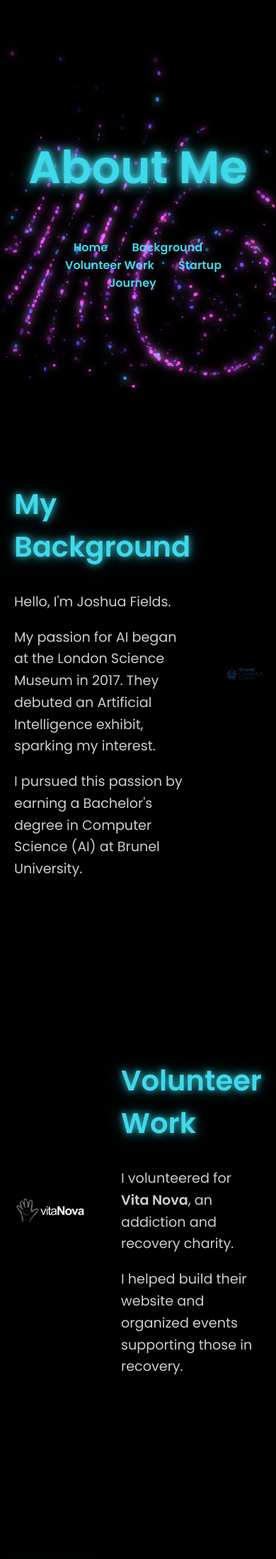
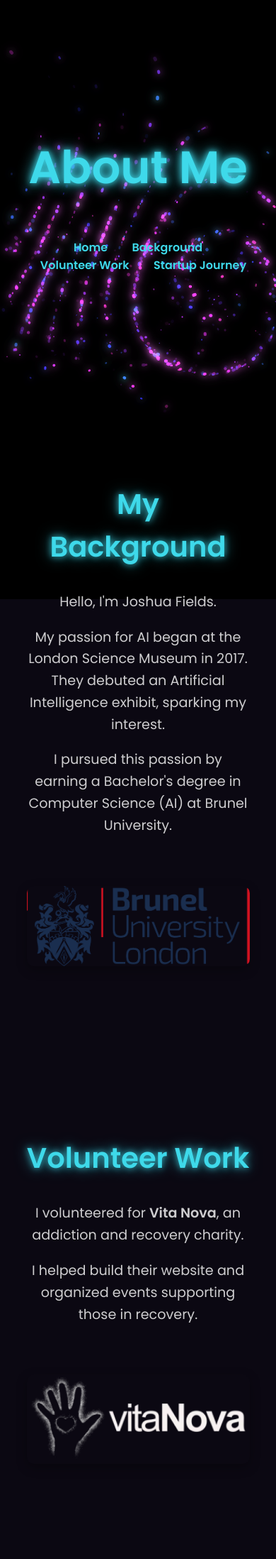
Before and after one commit to Joshua-Fields/Portfolio_New, a Flask app: page /about in a window 390 px wide. Shown: the top 2196 px of the page at 71% size. Run offline with Flask 3, Linux system fonts and the light colour scheme; some libraries are stand-ins or nearby versions.

Commit message:
Update style.css

```diff
--- a/static/style.css
+++ b/static/style.css
@@ -18,12 +18,64 @@ html{
   scroll-behavior: smooth;
 }
 
+
 nav a {
+    position: relative;
     margin: 0 15px;
     text-decoration: none;
     color: #3ED9EA;
     font-weight: 600;
+    transition: color 0.3s ease;
 }
+
+/* Add the animated underline */
+nav a::after {
+    content: '';
+    position: absolute;
+    width: 0%;
+    height: 2px;
+    background-color: #3ED9EA;
+    left: 0;
+    bottom: -5px;
+    transition: width 0.3s ease;
+}
+
+nav a:hover {
+    color: #00f0ff;
+    text-shadow: 0 0 10px #00f0ff, 0 0 20px #00f0ff;
+}
+
+nav a:hover::after {
+    width: 100%;
+}
+
+nav a:nth-child(1)::after { background-color: #FF6B6B; }
+nav a:nth-child(2)::after { background-color: #3ED9EA; }
+nav a:nth-child(3)::after { background-color: #FFD93D; }
+nav a:nth-child(4)::after { background-color: #E96E03; }
+nav a:nth-child(5)::after { background-color: #4F52F8; }
+
+h1.animated-title {
+    position: relative;
+    color: #FFFF;
+    font-size: 1.5rem;
+    text-align: center;
+    cursor: pointer;
+    transition: text-shadow 0.3s ease-in-out;
+}
+
+/* Hover effect */
+h1.animated-title:hover {
+    color: #00f0ff;
+    text-shadow: 0 0 15px #00f0ff, 0 0 30px #00f0ff;
+    transition: color 0.3s ease-in-out;
+    transition: text-shadow 0.3s ease-in-out;
+}
+
+
+
+
+
 
 #projects {
     position: relative;
@@ -355,7 +407,7 @@ button:hover {
     padding: 100px 20px;
     color: white;
     overflow: hidden;
-    background-color: #000; /* Optional: you can tweak this */
+    background-color: transparent; /* Optional: you can tweak this */
 }
 
 .about-container {
@@ -429,19 +481,31 @@ button:hover {
 /* Responsive Design */
 @media (max-width: 768px) {
     .projects-container {
-        flex-direction: column; /* Stack text and cards vertically */
+        flex-direction: column;
         gap: 30px;
-        align-items: center; /* Center on mobile */
+        align-items: center;
         text-align: center;
+    }
 
+    .about-container,
     .about-container.reverse {
-        flex-direction: column;
+        flex-direction: column !important;
+        align-items: center;
+        text-align: center;
     }
 
     .about-text, .about-image {
+        width: 100%;
         max-width: 90%;
+        text-align: center;
+    }
+
+    .about-image img {
+        width: 100%;
+        height: auto;
     }
 }
+
 
 #about-hero {
     position: relative;
@@ -466,3 +530,11 @@ button:hover {
     color: #3ED9EA;
     text-shadow: 0 0 10px #3ED9EA, 0 0 20px #3ED9EA;
 }
+
+/* Hover effect */
+.about-hero-text h1:hover {
+    color: #00f0ff;
+    text-shadow: 0 0 15px #00f0ff, 0 0 30px #00f0ff;
+    transition: color 0.3s ease-in-out;
+    transition: text-shadow 0.3s ease-in-out;
+}
```
